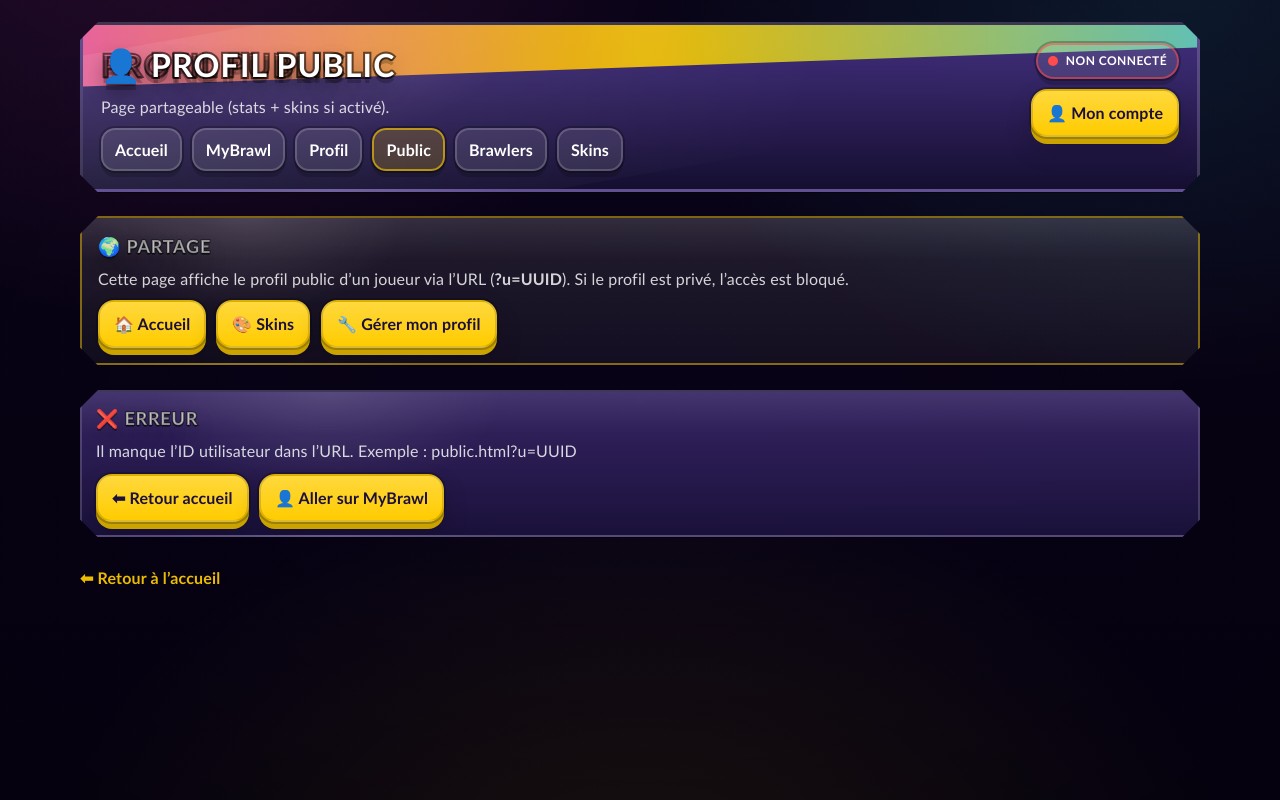
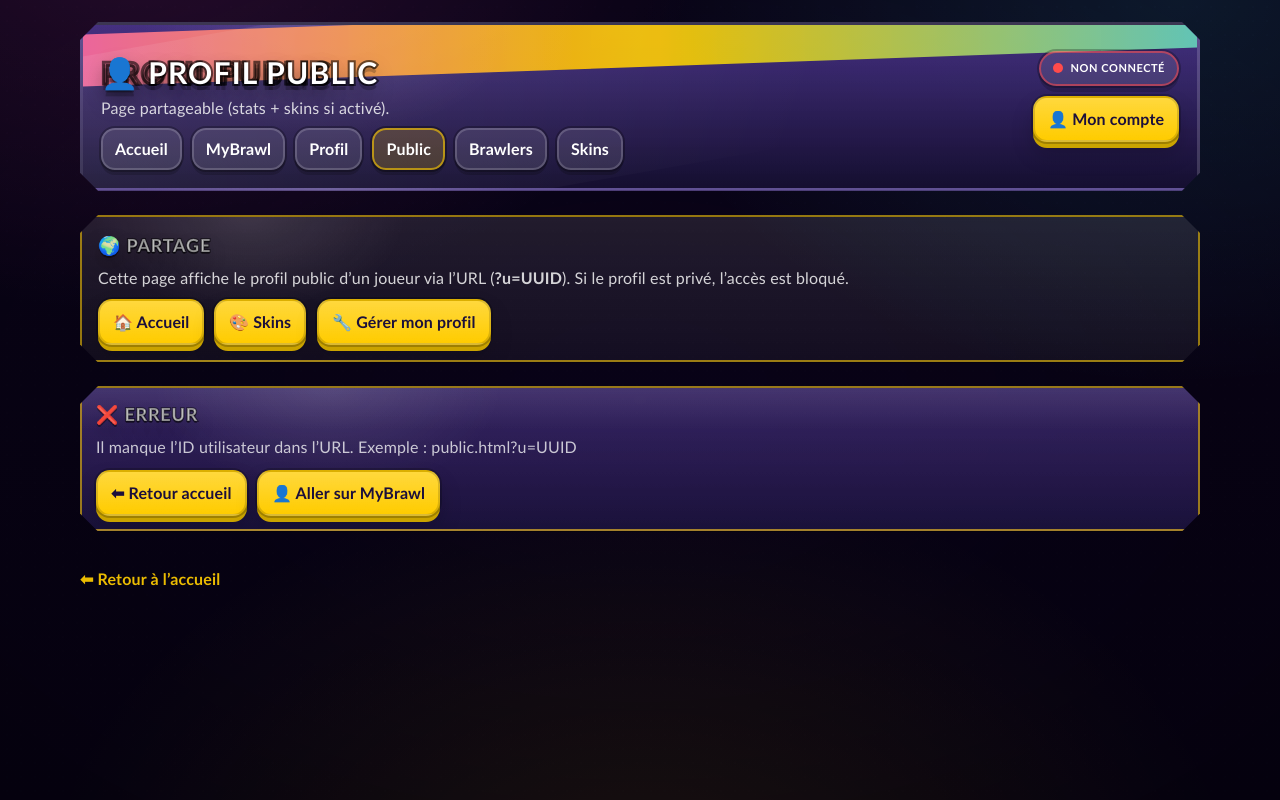
Before and after one commit to bastienhaderle1-debug/brawlstar-site, a plain HTML site: page pages/public.html in a window 1280 px wide. Drawn offline with nearby package versions, Linux system fonts and the light colour scheme; a web font is replaced by a local one.

Commit message:
correctif

```diff
--- a/style.css
+++ b/style.css
@@ -964,11 +964,10 @@ label{
 /* Désactivation propre sur mobile */
 @media (hover:none){
   .card:hover{
-    transform:none;
-    box-shadow: var(--shadow), var(--shadow-soft);
-    filter:none;
+    box-shadow: var(--shadowHard), var(--shadowSoft);
   }
 }
+
 /* =========================
    BONUS: Titles Supercell-level
    ========================= */
@@ -994,26 +993,111 @@ h1::before{
   z-index:-1;
 }
 /* =========================
-   BONUS: Titles Supercell-level
+   HOTFIX: Header band + spacing + hierarchy
+   Colle tout en BAS du style.css
    ========================= */
 
-h1{
-  position: relative;
-  text-transform: uppercase;
-  letter-spacing: 1.2px;
-
-  text-shadow:
-    0 2px 0 rgba(0,0,0,.35),
-    0 6px 0 rgba(0,0,0,.22),
-    0 10px 20px rgba(0,0,0,.35);
+/* 1) Fix bandeau (ne doit plus passer sur le titre) */
+.headerbar{
+  padding-top: 26px; /* crée l'espace sous le band */
+}
+.headerbar:before{
+  top: -10px;            /* remonte un peu le band */
+  height: 52px;          /* plus fin = plus premium */
+  opacity: .95;
+  z-index: 0;            /* derrière le contenu */
+}
+.headerbar > *{
+  z-index: 1;            /* contenu au-dessus */
 }
 
-/* Stroke simulé (safe cross-browser) */
-h1::before{
-  content: attr(data-title);
+/* 2) Title: plus propre + mieux aligné */
+.headerbar h1{
+  margin-top: 6px;
+  margin-bottom: 8px;
+  font-size: 30px;
+  line-height: 1.05;
+}
+
+/* Si tu utilises data-title pour stroke : évite l’emoji dans data-title */
+.headerbar h1[data-title]::before{
+  -webkit-text-stroke: 3px rgba(0,0,0,.58);
+  opacity: 1;
+}
+
+/* 3) Nav: boutons un peu plus compacts + plus “menu” */
+.nav a{
+  padding: 8px 12px;
+  border-radius: 14px;
+  box-shadow: 0 5px 0 rgba(0,0,0,.18);
+}
+
+/* 4) Badge connecté: plus “chip” */
+.badge{
+  font-size: 11px;
+  letter-spacing: .55px;
+  padding: 8px 12px;
+}
+
+/* =========================
+   SECTIONS: cards de contenu mieux séparées
+   ========================= */
+
+/* Donne un vrai look de "section" */
+.nav-helper.card,
+#errorCard.card,
+#profileCard.card{
+  border-color: rgba(255,204,0,.55);
+}
+
+/* Ligne de séparation premium entre blocs */
+.nav-helper.card{
+  position: relative;
+}
+.nav-helper.card::before{
+  content:"";
   position:absolute;
-  inset:0;
-  color: transparent;
-  -webkit-text-stroke: 2px rgba(0,0,0,.55);
-  z-index:-1;
+  left:-10%;
+  right:-10%;
+  top:-14px;
+  height: 2px;
+  background: linear-gradient(90deg, transparent, rgba(255,204,0,.55), transparent);
+  opacity:.9;
 }
+
+/* 5) ERREUR: rendre le message plus “UI système” */
+#errorCard h2{
+  display:flex;
+  align-items:center;
+  gap:10px;
+}
+#errorCard{
+  border-color: rgba(255,75,75,.55);
+}
+#errorCard .muted{
+  opacity:.92;
+}
+
+/* 6) Boutons: réduire un peu le gros aspect “brique” */
+.seg-btn{
+  border-radius: 14px;
+  padding: 10px 13px;
+  box-shadow: 0 6px 0 var(--y2), 0 12px 22px rgba(0,0,0,.18);
+}
+
+/* 7) Footer: pas collé au fond */
+.footer{
+  margin-top: 36px;
+}
+
+/* 8) Mobile: header moins massif */
+@media (max-width: 980px){
+  .headerbar{
+    padding-top: 22px;
+  }
+  .headerbar h1{
+    font-size: 28px;
+  }
+}
+h1::before{ content:""; }               /* neutralise par défaut */
+h1[data-title]::before{ content: attr(data-title); }
```
Also changed, not shown: pages/brawlers.html (+2 -1 lines), pages/mybrawl.html (+1 -1 lines), pages/profile.html (+2 -1 lines), pages/skins.html (+1 -1 lines), assets/fonts/BrawlHead.woff2 (deleted).
